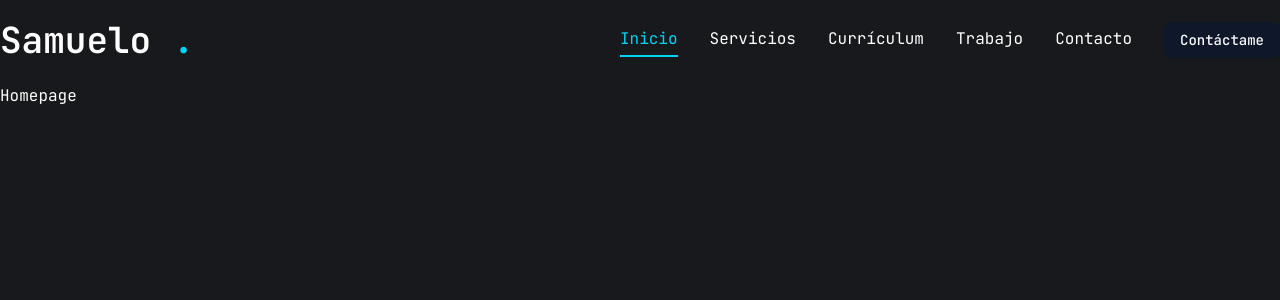
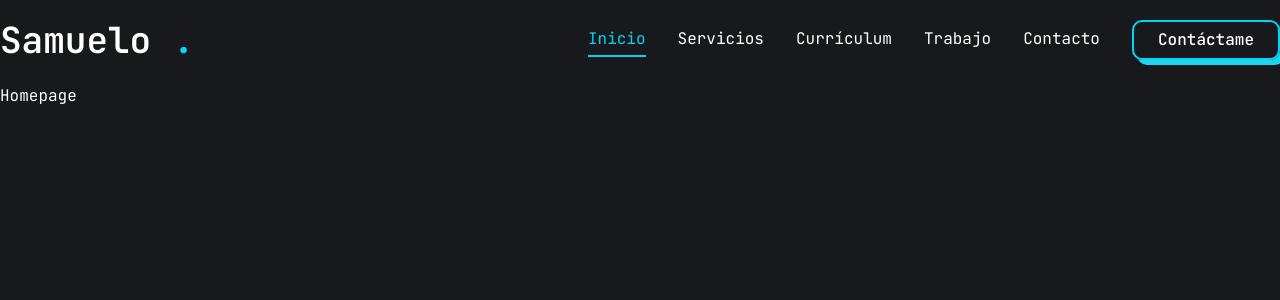
Before and after one commit to SamuelRodriguezC/Portfoleo, a Next.js app in the folder my-app/: page / in a window 1280 px wide. Shown: the top 300 px of the page. Built offline with nearby package versions, Linux system fonts and the light colour scheme.

Commit message:
botón de contacto

```diff
--- a/my-app/app/globals.css
+++ b/my-app/app/globals.css
@@ -128,9 +128,12 @@
     @apply text-cyan-400;
   }
   .border-main {
-    @apply border-cyan-400
+    @apply border-cyan-400;
   }
   .nav-item-hover {
-    @apply  relative after:absolute after:bottom-0 after:left-0 after:right-0 after:h-[2px] after:w-full after:origin-bottom after:scale-x-0 after:bg-cyan-400 after:transition-transform after:duration-300 after:ease-[cubic-bezier(0.65_0.05_0.36_1)] hover:after:origin-bottom hover:after:scale-x-100 hover:text-cyan-400
+    @apply  relative after:absolute after:bottom-0 after:left-0 after:right-0 after:h-[2px] after:w-full after:origin-bottom after:scale-x-0 after:bg-cyan-400 after:transition-transform after:duration-300 after:ease-[cubic-bezier(0.65_0.05_0.36_1)] hover:after:origin-bottom hover:after:scale-x-100 hover:text-cyan-400;
+  }
+  .nav-button {
+    @apply relative inline-flex h-10 items-center justify-center overflow-hidden rounded-lg border-2 border-cyan-400 bg-transparent px-6 font-medium text-white transition-all duration-200 [box-shadow:5px_5px_rgb(34_211_238)] hover:translate-x-[3px] hover:translate-y-[3px] hover:[box-shadow:0px_0px_rgb(34_211_238)] cursor-pointer;
   }
 }
--- a/my-app/components/ui/button.jsx
+++ b/my-app/components/ui/button.jsx
@@ -5,21 +5,12 @@ import { cva } from "class-variance-authority";
 import { cn } from "@/lib/utils"
 
 const buttonVariants = cva(
-  "inline-flex items-center justify-center gap-2 whitespace-nowrap rounded-md text-sm font-medium transition-all disabled:pointer-events-none disabled:opacity-50 [&_svg]:pointer-events-none [&_svg:not([class*='size-'])]:size-4 shrink-0 [&_svg]:shrink-0 outline-none focus-visible:border-ring focus-visible:ring-ring/50 focus-visible:ring-[3px] aria-invalid:ring-destructive/20 dark:aria-invalid:ring-destructive/40 aria-invalid:border-destructive",
+  "inline-flex items-center justify-center whitespace-nowrap rounded-full ring-offset-white transition-colors",
   {
     variants: {
       variant: {
         default:
-          "bg-primary text-primary-foreground shadow-xs hover:bg-primary/90",
-        destructive:
-          "bg-destructive text-white shadow-xs hover:bg-destructive/90 focus-visible:ring-destructive/20 dark:focus-visible:ring-destructive/40 dark:bg-destructive/60",
-        outline:
-          "border bg-background shadow-xs hover:bg-accent hover:text-accent-foreground dark:bg-input/30 dark:border-input dark:hover:bg-input/50",
-        secondary:
-          "bg-secondary text-secondary-foreground shadow-xs hover:bg-secondary/80",
-        ghost:
-          "hover:bg-accent hover:text-accent-foreground dark:hover:bg-accent/50",
-        link: "text-primary underline-offset-4 hover:underline",
+          "nav-button",
       },
       size: {
         default: "h-9 px-4 py-2 has-[>svg]:px-3",
```
